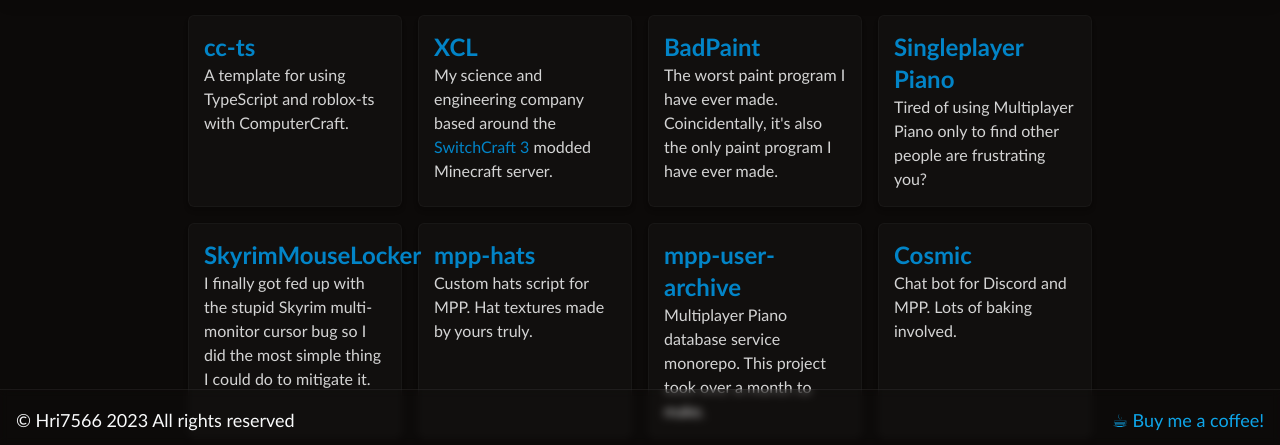
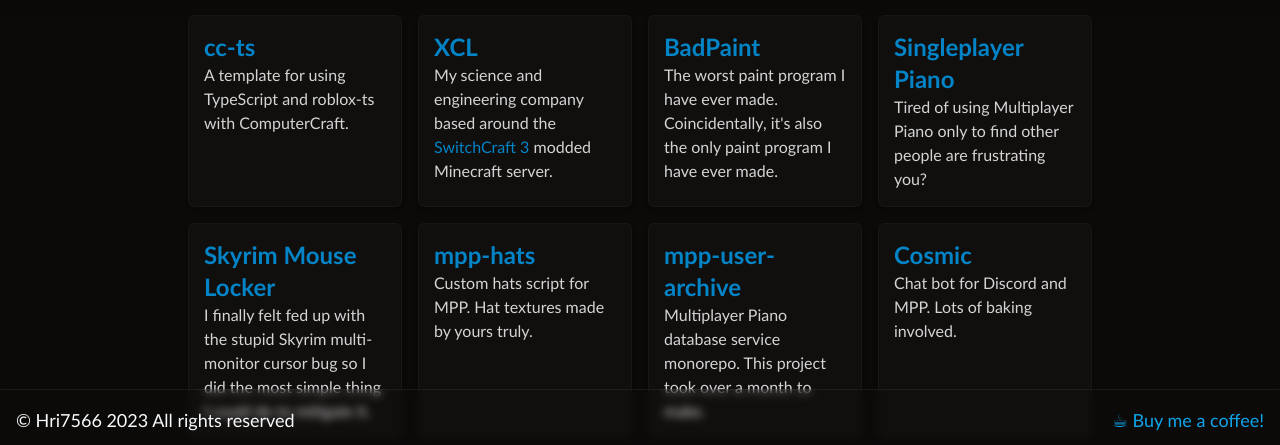
Before and after one commit to Hri7566/home, an Astro site: page / in a window 1280 px wide. Shown: the part 355-800 px from the top of the page. Built offline with nearby package versions, Linux system fonts and the light colour scheme; Astro itself is replaced by a stand-in of ours.

Commit message:
Fix SkyrimMouseLocker description

```diff
--- a/src/pages/index.astro
+++ b/src/pages/index.astro
@@ -80,11 +80,12 @@
                 frustrating you?
             </LinkBox>
             <LinkBox
-                title="SkyrimMouseLocker"
+                title="Skyrim Mouse Locker"
                 href="https://github.com/Hri7566/SkyrimMouseLocker"
             >
-                I finally got fed up with the stupid Skyrim multi-monitor cursor
-                bug so I did the most simple thing I could do to mitigate it.
+                I finally felt fed up with the stupid Skyrim multi-monitor
+                cursor bug so I did the most simple thing I could do to mitigate
+                it.
             </LinkBox>
             <LinkBox
                 title="mpp-hats"
```
